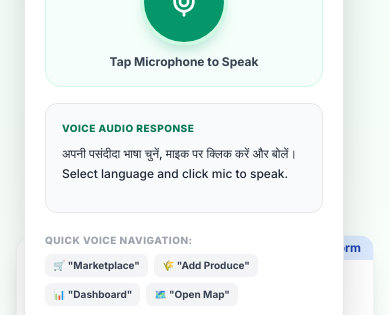
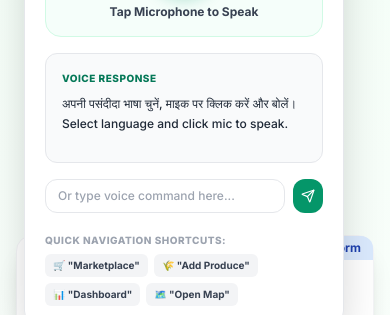
Before and after one commit to lokendrakkumar01/KisanDirect, a React (Vite) app in the folder client/: page / in a window 390 px wide. Both pictures are taken after a click on the button "Voice AI 🎤". Shown: the part 493-808 px from the top of the page. Built offline with nearby package versions, Linux system fonts and the light colour scheme; no server answers.

Commit message:
Fix Voice Assistant listening state persistence, microphone error handling, and manual command input bar

```diff
--- a/client/src/components/ui/VoiceAssistant.jsx
+++ b/client/src/components/ui/VoiceAssistant.jsx
@@ -1,6 +1,6 @@
 import React, { useState, useEffect, useRef } from 'react';
 import { useNavigate } from 'react-router-dom';
-import { Mic, MicOff, Volume2, X, Sparkles, Loader2, Bot, Globe } from 'lucide-react';
+import { Mic, MicOff, Volume2, X, Sparkles, Loader2, Bot, Globe, Send } from 'lucide-react';
 import { askGeminiAI } from '../../services/geminiAiService';
 import { useAuth, getRoleDashboardPath } from '../../contexts/AuthContext';
 
@@ -9,10 +9,13 @@ export const VoiceAssistant = () => {
     const [isListening, setIsListening] = useState(false);
     const [selectedLang, setSelectedLang] = useState('hi-IN');
     const [transcript, setTranscript] = useState('');
+    const [manualText, setManualText] = useState('');
     const [responseMessage, setResponseMessage] = useState('अपनी पसंदीदा भाषा चुनें, माइक पर क्लिक करें और बोलें। Select language and click mic to speak.');
     const [isProcessing, setIsProcessing] = useState(false);
     const [isSpeaking, setIsSpeaking] = useState(false);
+
     const recognitionRef = useRef(null);
+    const transcriptRef = useRef('');
     const navigate = useNavigate();
     const { user } = useAuth();
 
@@ -40,13 +43,14 @@ export const VoiceAssistant = () => {
         const SpeechRecognition = window.SpeechRecognition || window.webkitSpeechRecognition;
         if (SpeechRecognition) {
             const recognition = new SpeechRecognition();
-            recognition.continuous = false;
+            recognition.continuous = true;
             recognition.interimResults = true;
             recognition.lang = selectedLang;
 
             recognition.onstart = () => {
                 setIsListening(true);
-                setTranscript('Listening... (सुन रहा हूँ...)');
+                transcriptRef.current = '';
+                setTranscript('Listening... (बोलिए...)');
             };
 
             recognition.onresult = (event) => {
@@ -54,22 +58,29 @@ export const VoiceAssistant = () => {
                 for (let i = event.resultIndex; i < event.results.length; i++) {
                     current += event.results[i][0].transcript;
                 }
-                setTranscript(current);
-
-                if (event.results[0].isFinal) {
-                    handleVoiceCommand(current);
+                if (current.trim()) {
+                    setTranscript(current);
+                    transcriptRef.current = current;
                 }
             };
 
             recognition.onerror = (event) => {
                 console.warn('Speech recognition error:', event.error);
                 setIsListening(false);
-                setTranscript('');
-                setResponseMessage('Voice recognition error. Please try tapping the microphone again.');
+                if (event.error === 'not-allowed' || event.error === 'permission-denied') {
+                    setResponseMessage('Microphone access denied. Please allow microphone permissions in your browser bar.');
+                } else if (event.error === 'no-speech') {
+                    setResponseMessage('No speech detected. Please tap the microphone and speak clearly.');
+                } else {
+                    setResponseMessage(`Voice error (${event.error}). Tap microphone to try again or type below.`);
+                }
             };
 
             recognition.onend = () => {
                 setIsListening(false);
+                if (transcriptRef.current.trim()) {
+                    handleVoiceCommand(transcriptRef.current);
+                }
             };
 
             recognitionRef.current = recognition;
@@ -102,32 +113,43 @@ export const VoiceAssistant = () => {
 
     const toggleListening = () => {
         if (!recognitionRef.current) {
-            const msg = 'Speech recognition not supported in this browser. Please use Chrome or Edge.';
+            const msg = 'Speech recognition not supported in this browser. Please use Chrome or Edge, or type your query below.';
             setResponseMessage(msg);
             speakText(msg);
             return;
         }
 
         if (isListening) {
-            recognitionRef.current.stop();
+            try {
+                recognitionRef.current.stop();
+            } catch (e) {}
             setIsListening(false);
+            if (transcriptRef.current.trim()) {
+                handleVoiceCommand(transcriptRef.current);
+            }
         } else {
             setTranscript('');
+            transcriptRef.current = '';
             const langObj = SUPPORTED_LANGUAGES.find(l => l.code === selectedLang);
             setResponseMessage(`Listening in ${langObj?.name}... Speak your command now.`);
             try {
                 recognitionRef.current.lang = selectedLang;
                 recognitionRef.current.start();
             } catch (err) {
-                console.warn(err);
+                console.warn('Start error:', err);
+                try {
+                    recognitionRef.current.stop();
+                    setTimeout(() => recognitionRef.current.start(), 200);
+                } catch (e2) {}
             }
         }
     };
 
     const handleVoiceCommand = async (commandText) => {
+        if (!commandText || !commandText.trim()) return;
         const text = commandText.toLowerCase().trim();
         setIsProcessing(true);
-        setResponseMessage('Analyzing your spoken command...');
+        setResponseMessage(`Recognized: "${commandText}" - Processing...`);
 
         const langObj = SUPPORTED_LANGUAGES.find(l => l.code === selectedLang);
         const navMsg = langObj?.navConfirmation || 'Opening page...';
@@ -136,7 +158,7 @@ export const VoiceAssistant = () => {
         if (
             text.includes('marketplace') || text.includes('मार्केटप्लेस') || text.includes('मार्किटप्लेस') ||
             text.includes('बाज़ार') || text.includes('ખરીદો') || text.includes('சந்தை') || text.includes('చbuying') ||
-            text.includes('મંડી') || text.includes('मंडी')
+            text.includes('મંડી') || text.includes('मंडी') || text.includes('फसल खरीदें')
         ) {
             const reply = `${navMsg} (Opening Marketplace)`;
             setResponseMessage(reply);
@@ -163,7 +185,7 @@ export const VoiceAssistant = () => {
         // 3. Add Produce / Listing Navigation
         if (
             text.includes('add produce') || text.includes('add crop') || text.includes('फसल जोड़ो') ||
-            text.includes('शेतमाल जोडा') || text.includes('પાક ઉમેરો') || text.includes('बेचो') || text.includes('सेल')
+            text.includes('शेतमाल जोडा') || text.includes('પાક ઉમેરો') || text.includes('बेचो') || text.includes('सेल') || text.includes('फसल बेचो')
         ) {
             const reply = `${navMsg} (Opening Add Produce)`;
             setResponseMessage(reply);
@@ -248,6 +270,13 @@ export const VoiceAssistant = () => {
         }
     };
 
+    const handleManualSubmit = (e) => {
+        e.preventDefault();
+        if (!manualText.trim()) return;
+        handleVoiceCommand(manualText.trim());
+        setManualText('');
+    };
+
     const stopSpeaking = () => {
         if ('speechSynthesis' in window) {
             window.speechSynthesis.cancel();
@@ -278,7 +307,7 @@ export const VoiceAssistant = () => {
                             </div>
                             <div>
                                 <h3 className="font-extrabold text-sm text-gray-900 flex items-center gap-1">
-                                    AgroVoice Multilingual <Sparkles className="w-3.5 h-3.5 text-amber-500 fill-current" />
+                                    AgroVoice AI Assistant <Sparkles className="w-3.5 h-3.5 text-amber-500 fill-current" />
                                 </h3>
                                 <p className="text-[10px] text-gray-500 font-semibold">Native Speech Audio Synthesis</p>
                             </div>
@@ -310,7 +339,7 @@ export const VoiceAssistant = () => {
                         </select>
                     </div>
 
-                    {/* Mic Visualizer */}
+                    {/* Mic Visualizer Button */}
                     <div className="flex flex-col items-center justify-center py-4 bg-emerald-50/50 rounded-2xl border border-emerald-100 relative">
                         <button
                             onClick={toggleListening}
@@ -344,7 +373,7 @@ export const VoiceAssistant = () => {
                         ) : (
                             <div className="space-y-2">
                                 <div className="flex items-center justify-between">
-                                    <span className="text-[10px] font-extrabold text-emerald-700 uppercase tracking-wider">Voice Audio Response</span>
+                                    <span className="text-[10px] font-extrabold text-emerald-700 uppercase tracking-wider">Voice Response</span>
                                     {isSpeaking && (
                                         <button onClick={stopSpeaking} className="text-red-500 font-bold flex items-center gap-1 text-[10px]">
                                             <Volume2 className="w-3 h-3 animate-bounce" /> Stop Audio
@@ -356,9 +385,26 @@ export const VoiceAssistant = () => {
                         )}
                     </div>
 
-                    {/* Quick Voice Command Buttons */}
+                    {/* Text Fallback Input Bar */}
+                    <form onSubmit={handleManualSubmit} className="flex gap-2">
+                        <input
+                            type="text"
+                            value={manualText}
+                            onChange={(e) => setManualText(e.target.value)}
+                            placeholder="Or type voice command here..."
+                            className="flex-1 text-xs px-3 py-2 border rounded-xl focus:ring-2 focus:ring-emerald-500 font-medium"
+                        />
+                        <button
+                            type="submit"
+                            className="bg-emerald-600 hover:bg-emerald-700 text-white p-2 rounded-xl flex items-center justify-center transition"
+                        >
+                            <Send className="w-3.5 h-3.5" />
+                        </button>
+                    </form>
+
+                    {/* Quick Voice Navigation Buttons */}
                     <div className="space-y-1.5 pt-1">
-                        <span className="text-[10px] font-extrabold text-gray-400 uppercase tracking-wider block">Quick Voice Navigation:</span>
+                        <span className="text-[10px] font-extrabold text-gray-400 uppercase tracking-wider block">Quick Navigation Shortcuts:</span>
                         <div className="flex flex-wrap gap-1.5 text-[10px]">
                             <button onClick={() => handleVoiceCommand('Open Marketplace')} className="bg-gray-100 hover:bg-gray-200 text-gray-700 font-bold px-2 py-1 rounded-md">
                                 🛒 "Marketplace"
```
